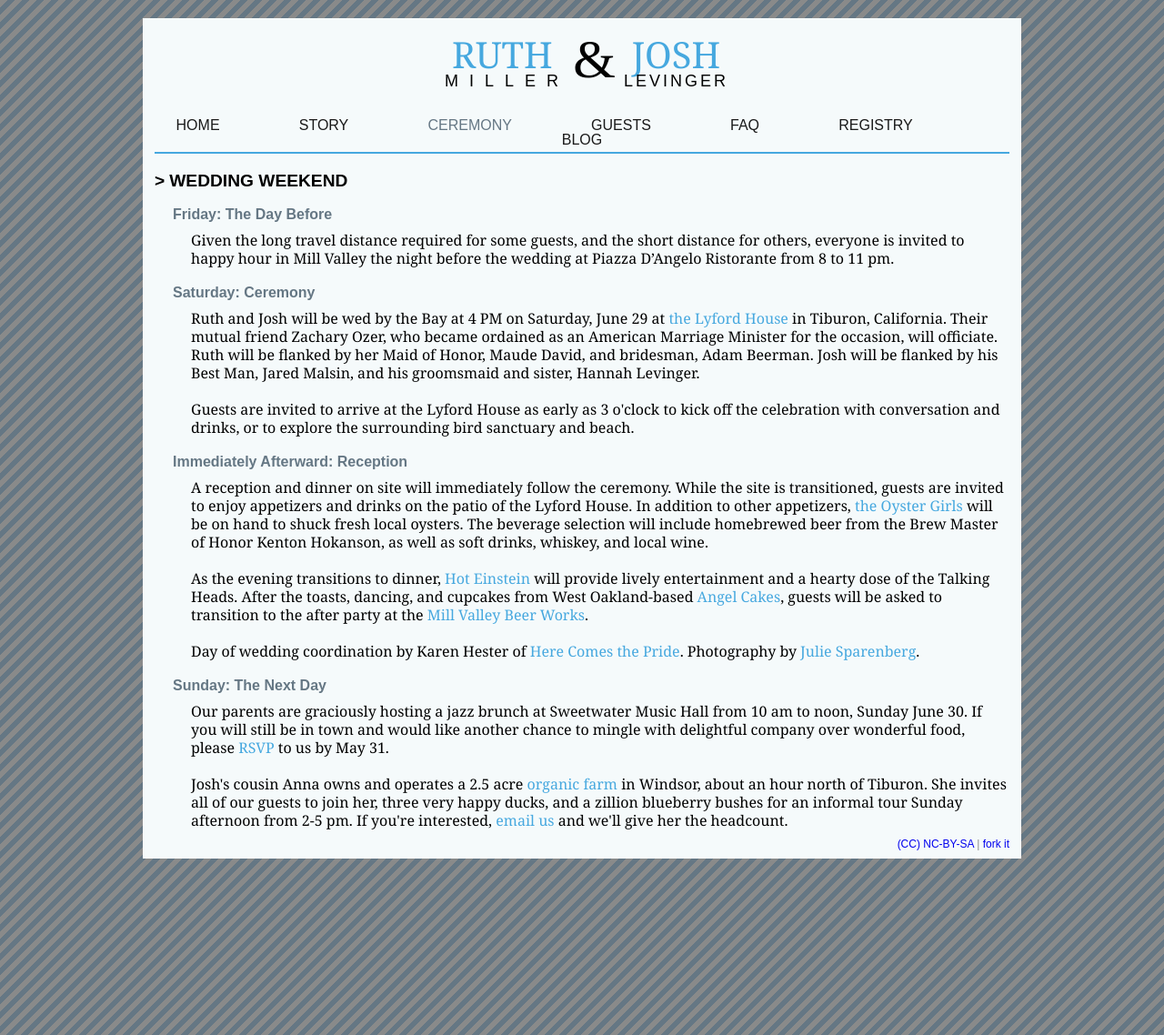
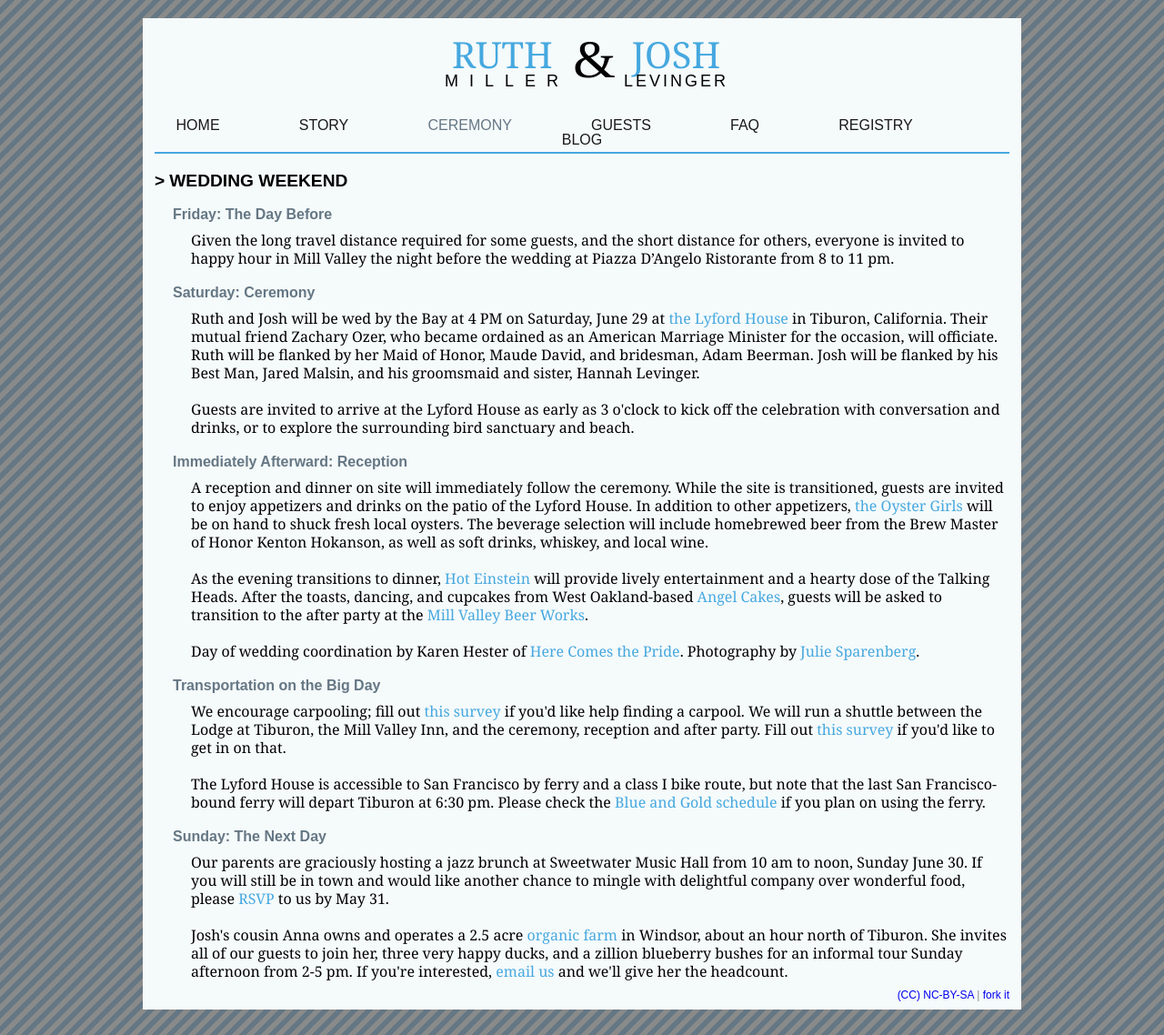
Before and after one commit to jlev/ruthandjosh, a Jekyll site: the page built from wedding.html, in a window 1280 px wide. Shown: the whole page at 91% size. Built offline with Jekyll 4.4.1, drawn with Linux system fonts in a browser that asks for light colours; nearby versions of some CDN libraries; Markdown is read by kramdown in place of the engine named in the settings.

Commit message:
added transportation back in

```diff
--- a/wedding.html
+++ b/wedding.html
@@ -19,11 +19,16 @@ permalink: /wedding/
 
 <p>A reception and dinner on site will immediately follow the ceremony. While the site is transitioned, guests are invited to enjoy appetizers and drinks on the patio of the Lyford House. In addition to other appetizers, <a href="http://www.theoystergirls.com/" target="_blank">the Oyster Girls</a> will be on hand to shuck fresh local oysters. The beverage selection will include homebrewed beer from the Brew Master of Honor Kenton Hokanson, as well as soft drinks, whiskey, and local wine.</p>
 
-<p>As the evening transitions to dinner, <a href="http://hoteinstein.com/">Hot Einstein</a> will provide lively entertainment and a hearty dose of the Talking Heads.
-
-After the toasts, dancing, and cupcakes from West Oakland-based <a href="http://angelcakessf.com/" target="_blank">Angel Cakes</a>, guests will be asked to transition to the after party at the <a href="http://millvalleybeerworks.com/" target="_blank">Mill Valley Beer Works</a>.</p>
+<p>As the evening transitions to dinner, <a href="http://hoteinstein.com/">Hot Einstein</a> will provide lively entertainment and a hearty dose of the Talking Heads. After the toasts, dancing, and cupcakes from West Oakland-based <a href="http://angelcakessf.com/" target="_blank">Angel Cakes</a>, guests will be asked to transition to the after party at the <a href="http://millvalleybeerworks.com/" target="_blank">Mill Valley Beer Works</a>.</p>
 
 <p>Day of wedding coordination by Karen Hester of <a href="http://www.herecomesthepride.com/">Here Comes the Pride</a>. Photography by <a href="http://juliemichellephotography.com/">Julie Sparenberg</a>.</p>
+
+<h3>Transportation on the Big Day</h3>
+
+<p>We encourage carpooling; fill out <a href="https://docs.google.com/forms/d/1PHXvGAP6BkA_diRWpHqKL1wqM8uw5Ppk_vDfgkJREfs/viewform">this survey</a> if you'd like help finding a carpool. We will run a shuttle between the Lodge at Tiburon, the Mill Valley Inn, and the ceremony, reception and after party. Fill out <a href="https://docs.google.com/forms/d/1l_rXZ9eJk9zZp6WpPS0RHZ2L_QPKfJXl1OPT86WTX6k/viewform">this survey</a> if you'd like to get in on that.</p>
+
+<p>The Lyford House is accessible to San Francisco by ferry and a class I bike route, but note that the last San Francisco-bound ferry will depart Tiburon at 6:30 pm. Please check the
+<a href="http://www.blueandgoldfleet.com/ferry-services/ferry-schedules/">Blue and Gold schedule</a> if you plan on using the ferry.</p>
 
 <h3>Sunday: The Next Day</h3>
 
```
